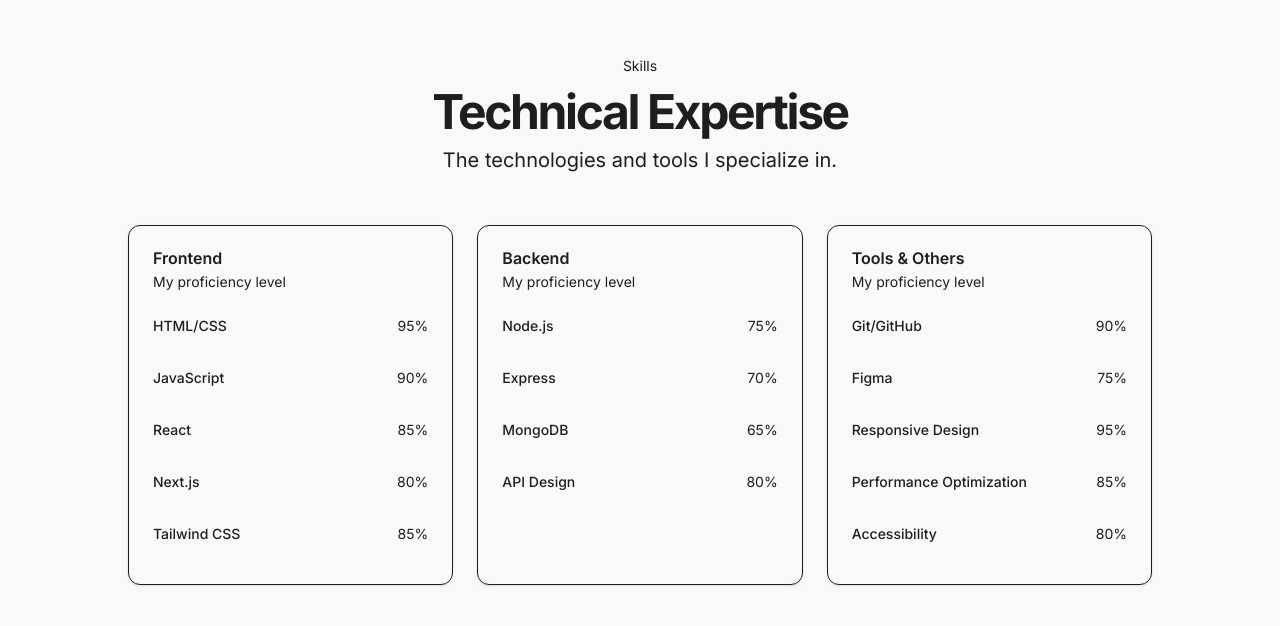
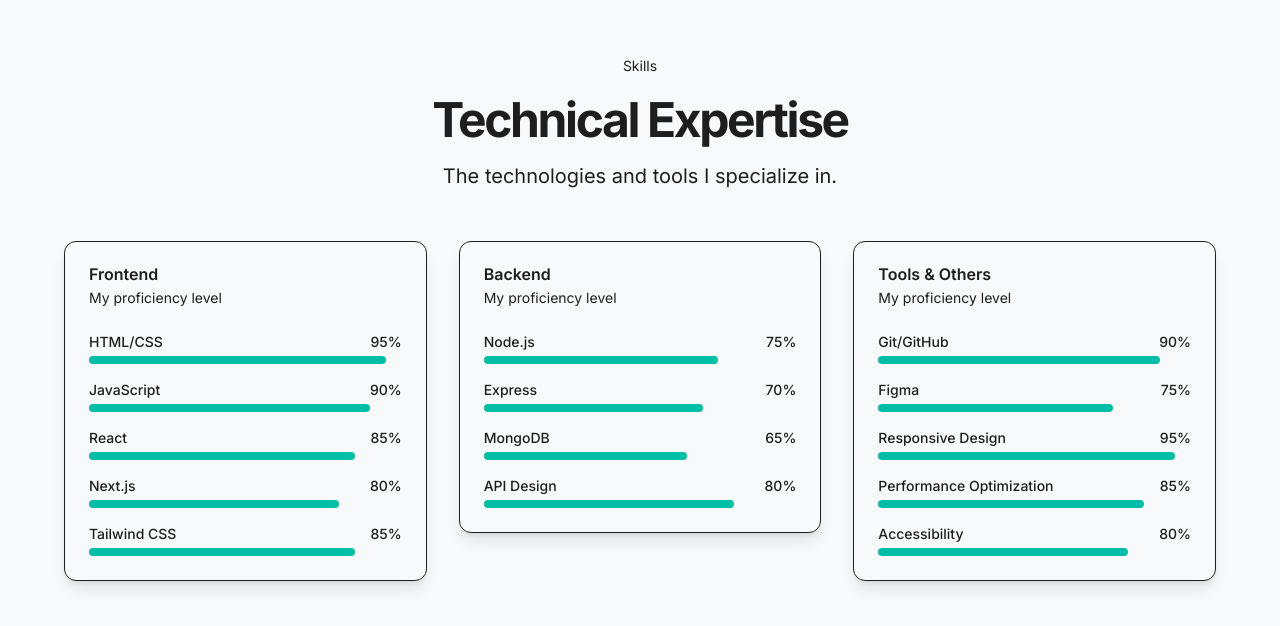
Before and after one commit to itsme-albert/redila-portfolio, a Next.js app: page / in a window 1280 px wide. Shown: the part 3905-4531 px from the top of the page. Built offline with nearby package versions, Linux system fonts and the light colour scheme.

Commit message:
`feat: updated Skills component with Framer Motion animations and improvements`

```diff
--- a/app/components/sections/Skills.tsx
+++ b/app/components/sections/Skills.tsx
@@ -1,58 +1,97 @@
+"use client";
+
 import { Card, CardContent, CardDescription, CardHeader, CardTitle } from "@/components/ui/card";
 import { Progress } from "@/components/ui/progress";
+import { motion } from "framer-motion";
+
+const fadeInUp = {
+  hidden: { opacity: 0, y: 30 },
+  visible: (i: number) => ({
+    opacity: 1,
+    y: 0,
+    transition: {
+      delay: i * 0.15,
+      duration: 0.6,
+      ease: "easeOut",
+    },
+  }),
+};
 
 export default function Skills() {
   const skillCategories = [
     {
-      category: 'Frontend',
+      category: "Frontend",
       skills: [
-        { name: 'HTML/CSS', level: 95 },
-        { name: 'JavaScript', level: 90 },
-        { name: 'React', level: 85 },
-        { name: 'Next.js', level: 80 },
-        { name: 'Tailwind CSS', level: 85 }
-      ]
+        { name: "HTML/CSS", level: 95 },
+        { name: "JavaScript", level: 90 },
+        { name: "React", level: 85 },
+        { name: "Next.js", level: 80 },
+        { name: "Tailwind CSS", level: 85 },
+      ],
     },
     {
-      category: 'Backend',
+      category: "Backend",
       skills: [
-        { name: 'Node.js', level: 75 },
-        { name: 'Express', level: 70 },
-        { name: 'MongoDB', level: 65 },
-        { name: 'API Design', level: 80 }
-      ]
+        { name: "Node.js", level: 75 },
+        { name: "Express", level: 70 },
+        { name: "MongoDB", level: 65 },
+        { name: "API Design", level: 80 },
+      ],
     },
     {
-      category: 'Tools & Others',
+      category: "Tools & Others",
       skills: [
-        { name: 'Git/GitHub', level: 90 },
-        { name: 'Figma', level: 75 },
-        { name: 'Responsive Design', level: 95 },
-        { name: 'Performance Optimization', level: 85 },
-        { name: 'Accessibility', level: 80 }
-      ]
-    }
+        { name: "Git/GitHub", level: 90 },
+        { name: "Figma", level: 75 },
+        { name: "Responsive Design", level: 95 },
+        { name: "Performance Optimization", level: 85 },
+        { name: "Accessibility", level: 80 },
+      ],
+    },
   ];
 
   return (
     <section className="w-full py-24 md:py-32 bg-muted/40" id="skills">
       <div className="container px-4 md:px-6">
-        <div className="flex flex-col items-center justify-center space-y-4 text-center">
-          <div className="space-y-2">
+        <motion.div
+          initial="hidden"
+          whileInView="visible"
+          viewport={{ once: true }}
+          variants={{
+            hidden: {},
+            visible: {
+              transition: { staggerChildren: 0.2 },
+            },
+          }}
+          className="flex flex-col items-center justify-center space-y-4 text-center"
+        >
+          <motion.div variants={fadeInUp}>
             <div className="inline-block rounded-lg bg-primary px-3 py-1 text-sm text-primary-foreground">
               Skills
             </div>
-            <h2 className="text-3xl font-bold tracking-tighter sm:text-5xl">
+          </motion.div>
+          <motion.h2 variants={fadeInUp} className="text-3xl font-bold tracking-tighter sm:text-5xl">
             Technical Expertise
-            </h2>
-            <p className="max-w-[900px] text-muted-foreground md:text-xl/relaxed lg:text-base/relaxed xl:text-xl/relaxed">
+          </motion.h2>
+          <motion.p
+            variants={fadeInUp}
+            className="max-w-[900px] text-muted-foreground md:text-xl/relaxed lg:text-base/relaxed xl:text-xl/relaxed"
+          >
             The technologies and tools I specialize in.
-            </p>
-          </div>
-        </div>
-        <div className="mx-auto grid max-w-5xl grid-cols-1 gap-6 py-12 md:grid-cols-2 lg:grid-cols-3">
+          </motion.p>
+        </motion.div>
+
+        <div className="mx-auto grid max-w-6xl grid-cols-1 gap-8 py-12 sm:grid-cols-2 lg:grid-cols-3">
           {skillCategories.map((category, index) => (
-            <Card key={index} className="flex flex-col">
+            <motion.div
+              key={index}
+              custom={index}
+              initial="hidden"
+              whileInView="visible"
+              viewport={{ once: true }}
+              variants={fadeInUp}
+            >
+              <Card className="flex flex-col shadow-lg hover:scale-[1.02] transition-transform duration-300">
                 <CardHeader>
                   <CardTitle>{category.category}</CardTitle>
                   <CardDescription>My proficiency level</CardDescription>
@@ -60,17 +99,24 @@
                 <CardContent className="flex-grow">
                   <div className="space-y-4">
                     {category.skills.map((skill, i) => (
-                    <div key={i} className="space-y-2">
-                      <div className="flex justify-between">
-                        <span className="text-sm font-medium">{skill.name}</span>
-                        <span className="text-sm text-muted-foreground">{skill.level}%</span>
+                      <div key={i} className="space-y-1">
+                        <div className="flex justify-between text-sm font-medium">
+                          <span>{skill.name}</span>
+                          <span className="text-muted-foreground">{skill.level}%</span>
                         </div>
-                      <Progress value={skill.level} className="h-2" />
+                        <motion.div
+                          initial={{ width: 0 }}
+                          animate={{ width: `${skill.level}%` }}
+                          transition={{ duration: 1.2, ease: "easeInOut" }}
+                        >
+                          <Progress value={skill.level} className="h-2 w-full bg-[var(--accent)]" />
+                        </motion.div>
                       </div>
                     ))}
                   </div>
                 </CardContent>
               </Card>
+            </motion.div>
           ))}
         </div>
       </div>
```
Lines whose indentation alone changed are shown as unchanged.
